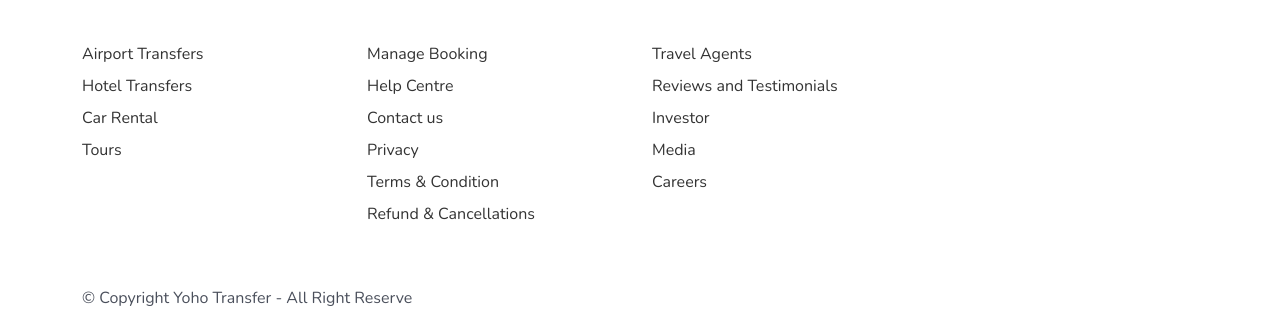
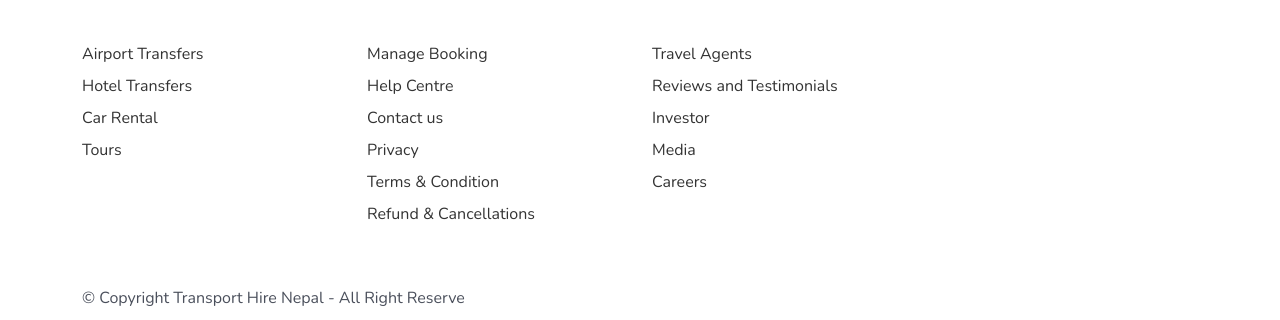
Before and after one commit to rakeysharyal/transporthirenepal, a plain HTML site: page index1.html in a window 1280 px wide. Shown: the part 3852-4172 px from the top of the page. Drawn offline with nearby package versions, Linux system fonts and the light colour scheme; some packages are replaced by stand-ins of ours; files whose address does not match are found by name.

Commit message:
Update index1.html
t

```diff
--- a/index1.html
+++ b/index1.html
@@ -397,7 +397,7 @@
             </div>
             <section class="footer-bottom">
                <div class="container">
-                  <p>&copy Copyright Yoho Transfer - All Right Reserve</p>
+                  <p>&copy Copyright Transport Hire Nepal - All Right Reserve</p>
                </div>
             </section>
          </footer>
```
